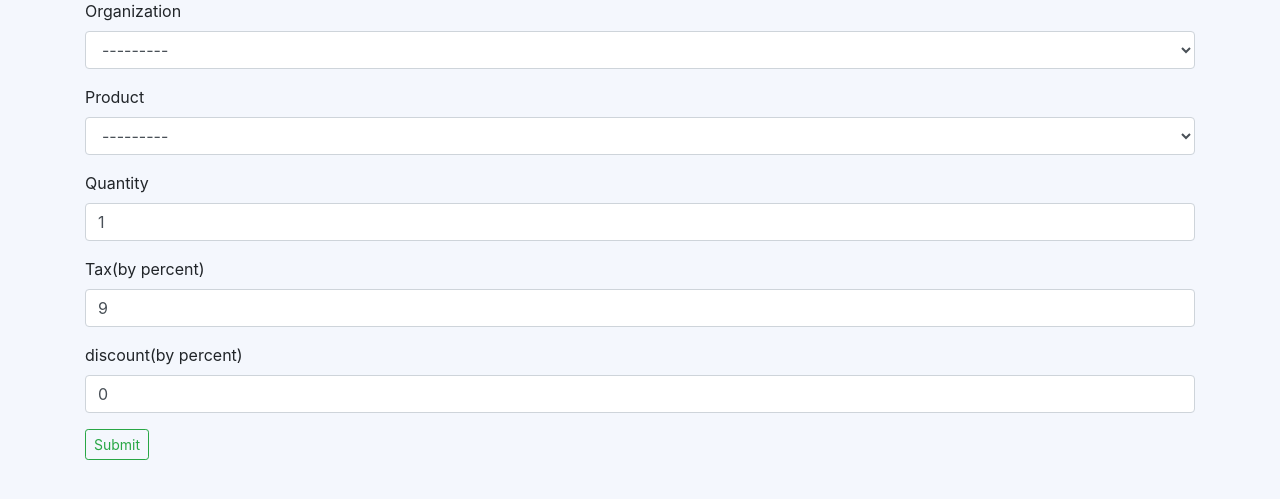
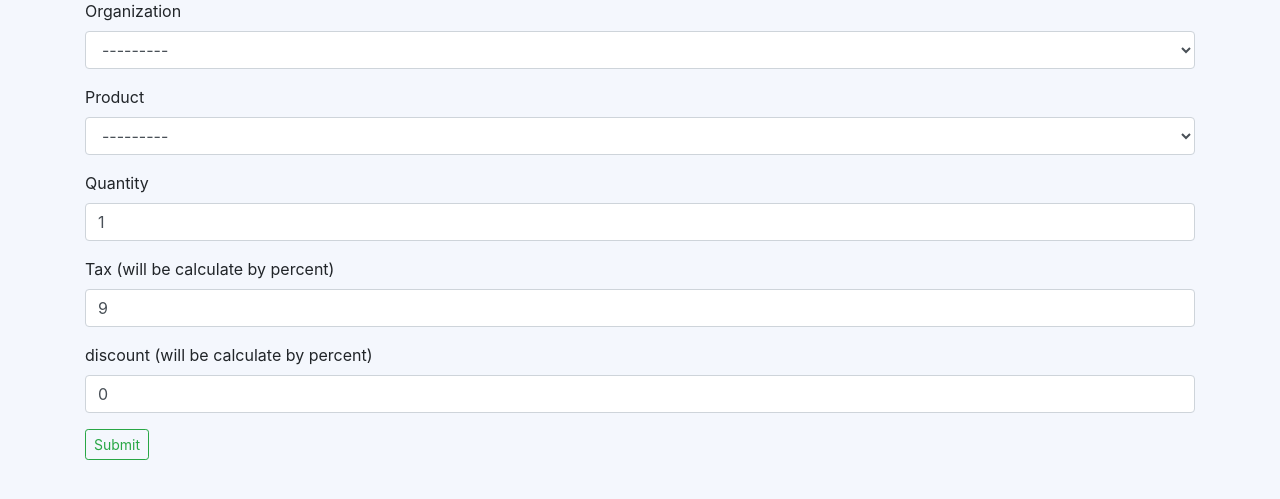
Before and after one commit to salarSb/CRM_Project, a Django app: page /sale/submit-quote/ in a window 1280 px wide. Shown: the part 101-600 px from the top of the page. Run offline with Django 3.2, Linux system fonts and the light colour scheme; the visitor is signed in with stand-in values (Sample User, id 1); data that the repository does not hold is empty; some libraries are stand-ins or nearby versions.

Commit message:
fix some ui

```diff
--- a/sale/templates/sale/quote_detail.html
+++ b/sale/templates/sale/quote_detail.html
@@ -35,7 +35,7 @@
                         <td>{{ item.organization }}</td>
                         <td>{{ item.product }}</td>
                         <td>{{ item.qty }}</td>
-                        <td>{{ item.price }}</td>
+                        <td>${{ item.price }}</td>
                         <td>{{ item.tax }}%</td>
                         <td>{{ item.discount }}%</td>
                     </tr>
@@ -44,7 +44,7 @@
                 <tfoot>
                 <tr>
                     <td colspan="7">Total Price with Tax and Discount :
-                        {{ object.get_total_price | floatformat:0 }}
+                        ${{ object.get_total_price | floatformat:0 }}
                     </td>
                 </tr>
                 </tfoot>
--- a/sale/templates/sale/quoteitem_form.html
+++ b/sale/templates/sale/quoteitem_form.html
@@ -19,11 +19,11 @@
                         {% render_field form.qty class="form-control" %}
                     </div>
                     <div class="form-group">
-                        <label for="id_tax">Tax(by percent)</label>
+                        <label for="id_tax">Tax (will be calculate by percent)</label>
                         {% render_field form.tax class="form-control" %}
                     </div>
                     <div class="form-group">
-                        <label for="id_discount">discount(by percent)</label>
+                        <label for="id_discount">discount (will be calculate by percent)</label>
                         {% render_field form.discount class="form-control" %}
                     </div>
                     <div>
```
